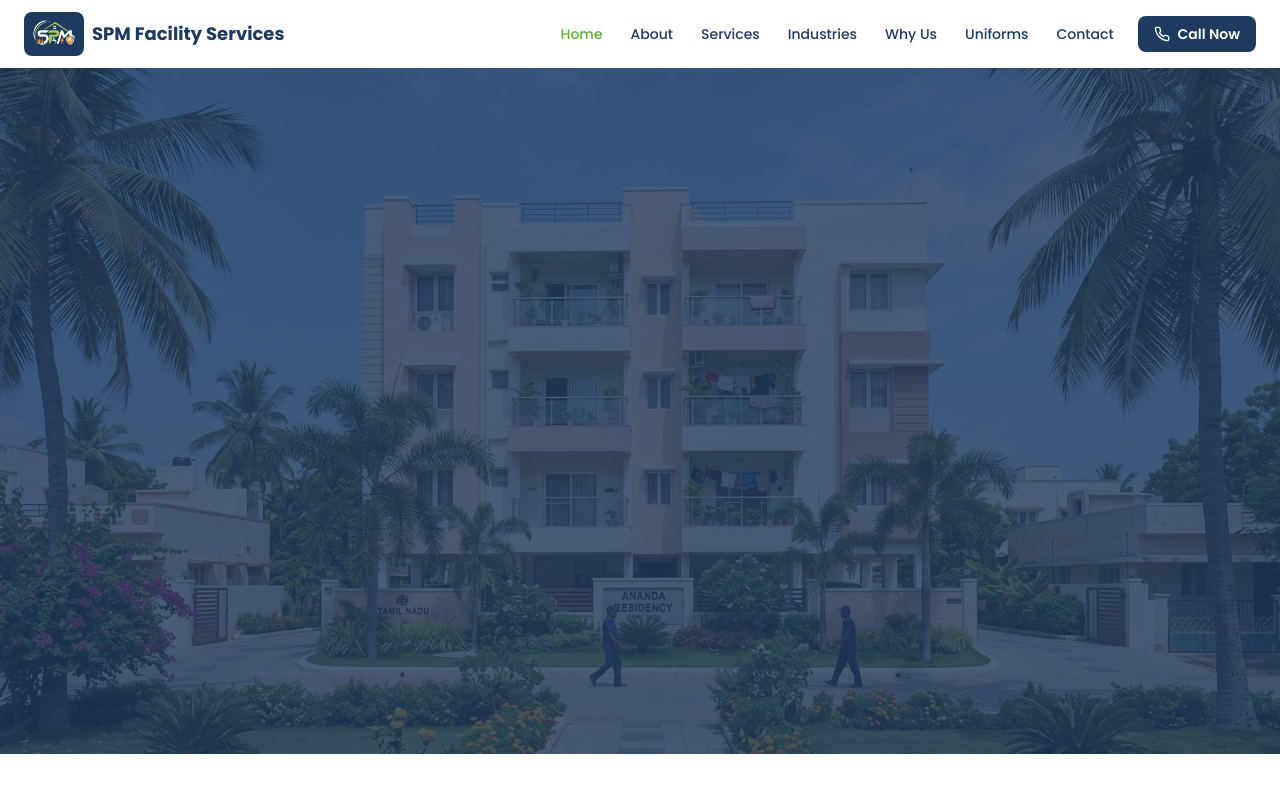
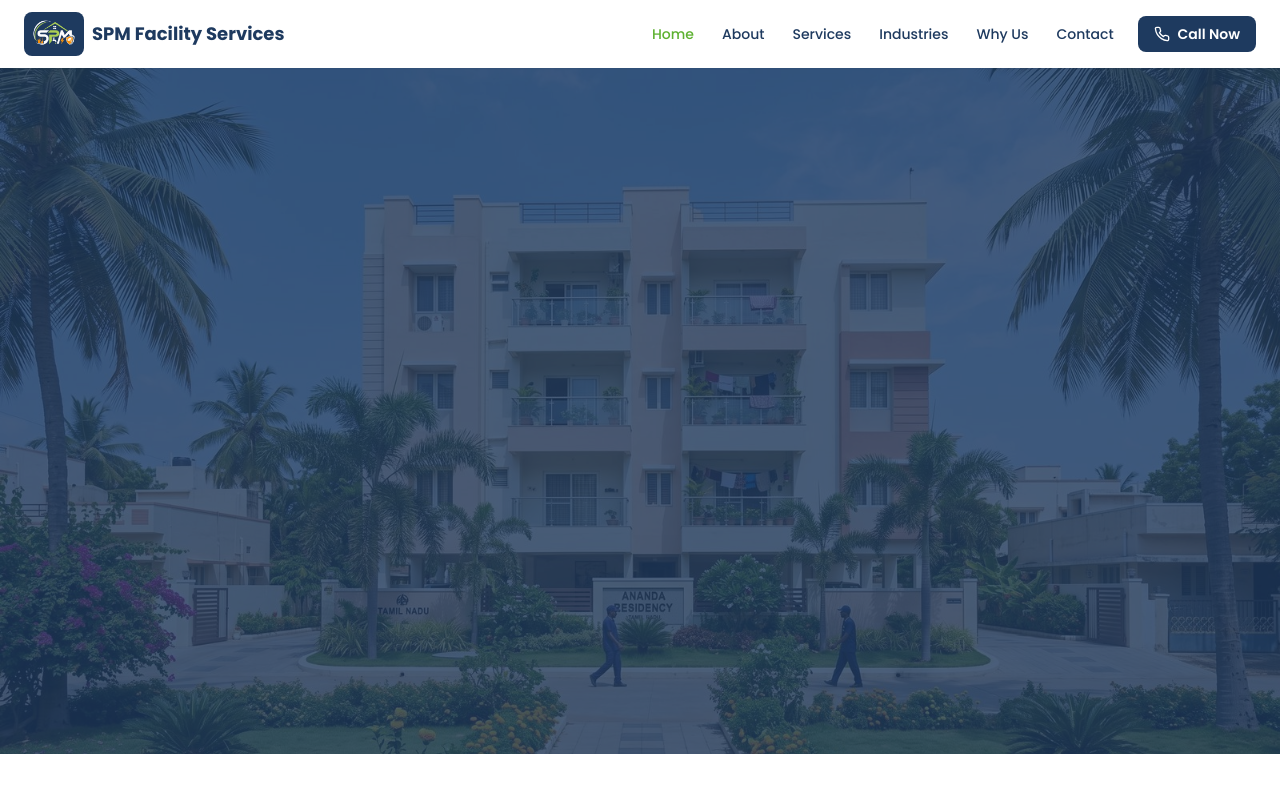
Before and after one commit to PrasanthLevelUp/spm_facility, a React (Vite) app: page / in a window 1280 px wide. Shown: the top 798 px of the page. Built offline with nearby package versions, Linux system fonts and the light colour scheme.

Commit message:
remove uniform

```diff
--- a/src/App.tsx
+++ b/src/App.tsx
@@ -8,7 +8,7 @@ import About from './pages/About'
 import Services from './pages/Services'
 import Industries from './pages/Industries'
 import WhyUs from './pages/WhyUs'
-import Uniforms from './pages/Uniforms'
+// import Uniforms from './pages/Uniforms'
 import Contact from './pages/Contact'
 
 function ScrollToTop() {
--- a/src/constants/siteConfig.ts
+++ b/src/constants/siteConfig.ts
@@ -25,7 +25,7 @@ export const navLinks = [
   { label: 'Services', path: '/services' },
   { label: 'Industries', path: '/industries' },
   { label: 'Why Us', path: '/why-us' },
-  { label: 'Uniforms', path: '/uniforms' },
+  // { label: 'Uniforms', path: '/uniforms' },
   { label: 'Contact', path: '/contact' },
 ]
 
```
